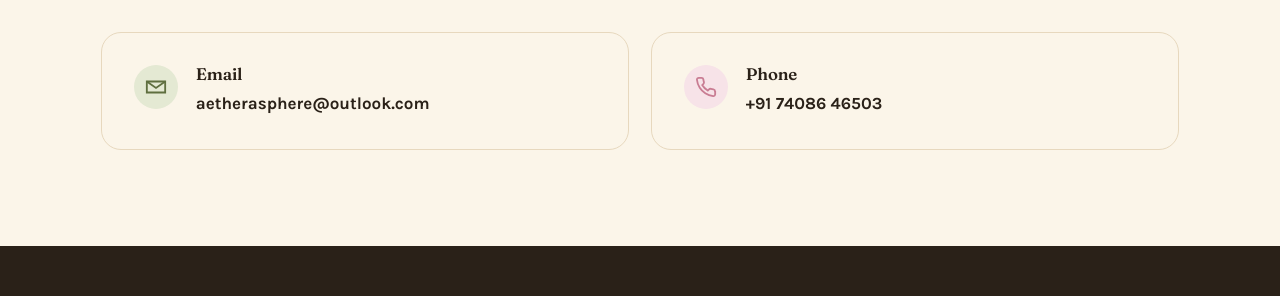
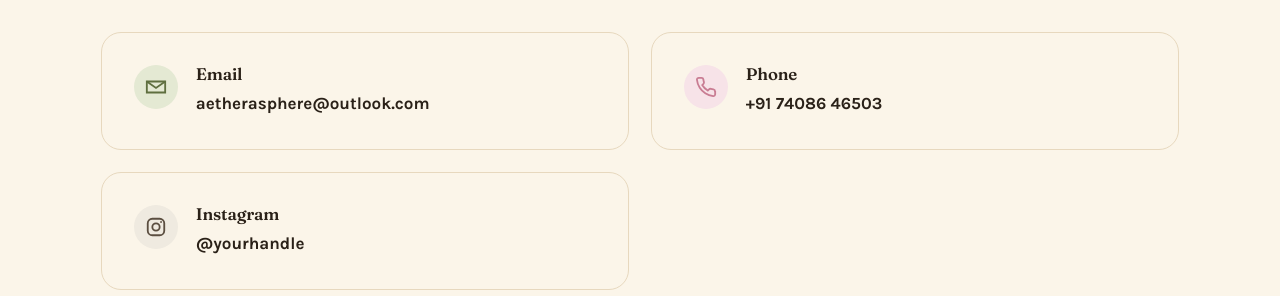
Before and after one commit to aetherasphere/aethera-sphere, a plain HTML site: page contact.html in a window 1280 px wide. Shown: the part 885-1181 px from the top of the page. Drawn offline with Linux system fonts and the light colour scheme.

Commit message:
Add Instagram contact section to contact.html

```diff
--- a/contact.html
+++ b/contact.html
@@ -77,6 +77,13 @@
             <a href="tel:+917408646503">+91 74086 46503</a>
           </div>
         </div>
+        <div class="contact-card">
+      <div class="mark stone"><svg viewBox="0 0 24 24" fill="none" stroke="currentColor" stroke-width="2" width="22" height="22"><rect x="3" y="3" width="18" height="18" rx="5"/><circle cx="12" cy="12" r="4"/><circle cx="17.5" cy="6.5" r="1" fill="currentColor" stroke="none"/></svg></div>
+      <div>
+        <h3>Instagram</h3>
+        <a href="https://www.instagram.com/aethera_sphere" target="_blank" rel="noopener noreferrer">@yourhandle</a>
+      </div>
+    </div>
       </div>
     </div>
   </section>
```
